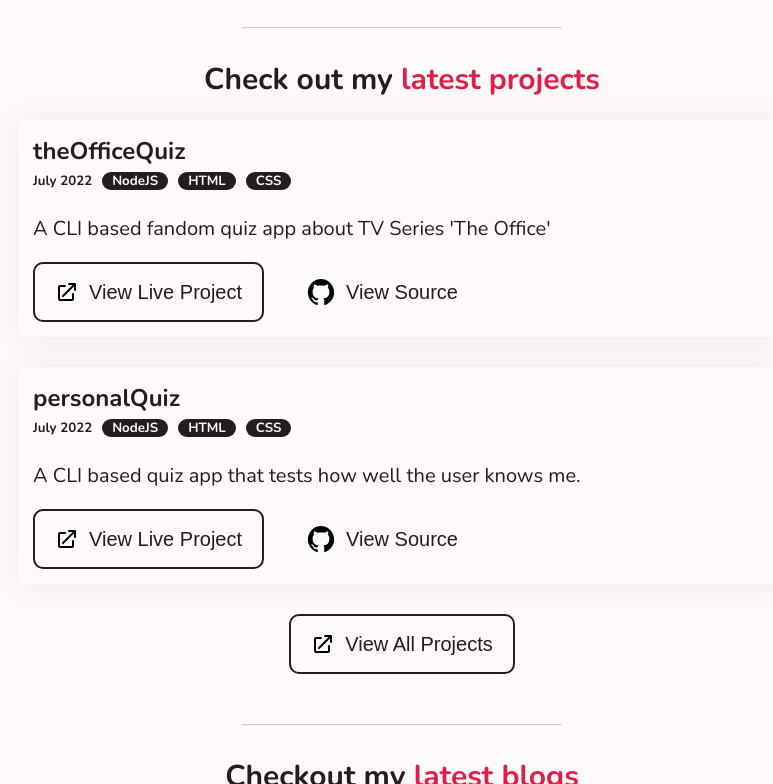
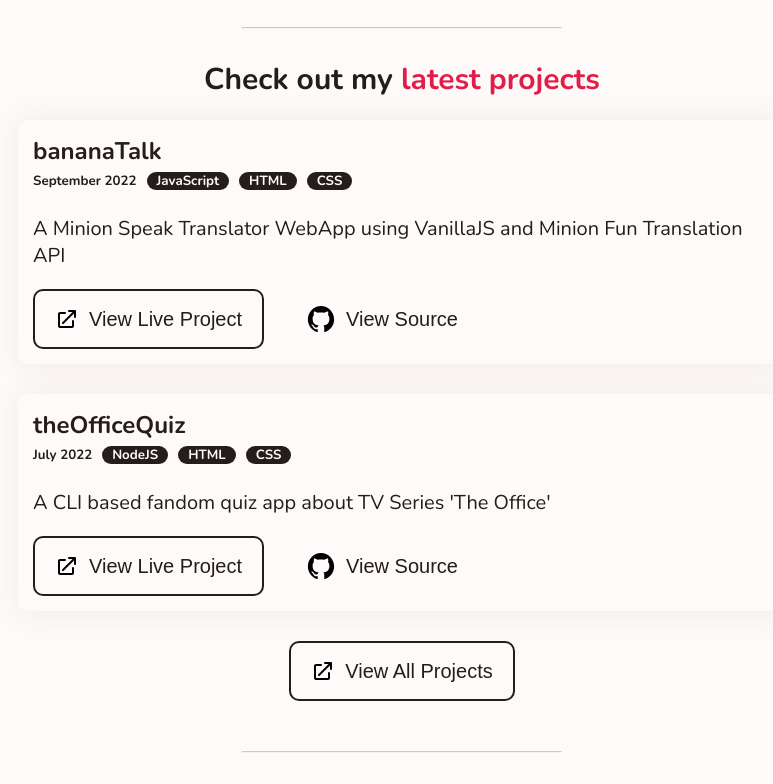
Before and after one commit to fatahmaziz/fatahmaziz-website, a plain HTML site: page index.html in a window 1280 px wide. Shown: the part 500-1284 px from the top of the page, without its empty margins (238-1011 px from the left). Drawn offline with nearby package versions, Linux system fonts and the light colour scheme.

Commit message:
update: bananaTalk project

```diff
--- a/index.html
+++ b/index.html
@@ -57,6 +57,23 @@
         <section class="projects">
             <h2>Check out my <span class="heading-highlight-link"><a href="./projects.html">latest projects</a></span></h2>
             <section class="white-section">
+                <!-- project 3 -->
+                <section class="section-content">
+                    <h5>bananaTalk</h5>
+                    <span class="section-data">
+                        <small>September 2022</small>
+                        <span class="section-tags">
+                            <small>JavaScript</small>
+                            <small>HTML</small>
+                            <small>CSS</small>
+                        </span>
+                    </span>
+                    <p>A Minion Speak Translator WebApp using VanillaJS and Minion Fun Translation API</p>
+                    <div class="section-buttons">
+                        <a href="https://fatahmaziz-bananatalk.netlify.app/" target="_blank"><button class="primary-button"><img src="./icons/link_icon.svg">View Live Project</button></a>
+                        <a href="https://github.com/fatahmaziz/banana-talk"><button class="secondary-button" target="_blank"><img src="./icons/github_icon.svg">View Source</button></a>
+                    </div>
+                </section>
                 <section class="section-content">
                     <h5>theOfficeQuiz</h5>
                     <span class="section-data">
@@ -71,22 +88,6 @@
                     <div class="section-buttons">
                         <a href="https://replit.com/@fatah-m-aziz/theOfficeQuiz?embed=1&output=1" target="_blank"><button class="primary-button"><img src="./icons/link_icon.svg">View Live Project</button></a>
                         <a href="https://github.com/fatahmaziz/theOfficeQuiz"><button class="secondary-button" target="_blank"><img src="./icons/github_icon.svg">View Source</button></a>
-                    </div>
-                </section>
-                <section class="section-content">
-                    <h5>personalQuiz</h5>
-                    <span class="section-data">
-                        <small>July 2022</small>
-                        <span class="section-tags">
-                            <small>NodeJS</small>
-                            <small>HTML</small>
-                            <small>CSS</small>
-                        </span>
-                    </span>
-                    <p>A CLI based quiz app that tests how well the user knows me.</p>
-                    <div class="section-buttons">
-                        <a href="https://replit.com/@fatah-m-aziz/personalQuiz?embed=1&output=1" target="_blank"><button class="primary-button"><img src="./icons/link_icon.svg">View Live Project</button></a>
-                        <a href="https://github.com/fatahmaziz/personalQuiz" target="_blank"><button class="secondary-button"><img src="./icons/github_icon.svg">View Source</button></a>
                     </div>
                 </section>
                 <a href="./projects.html" class="centered-button"><button class="primary-button section-button"><img src="./icons/link_icon.svg">View All Projects</button></a>
```
Also changed, not shown: projects.html (+17 -0 lines).
